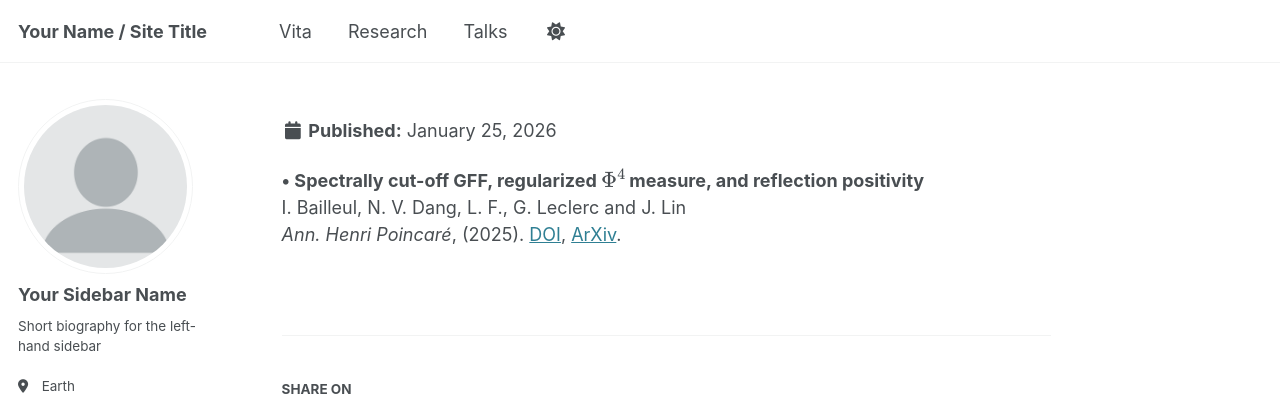
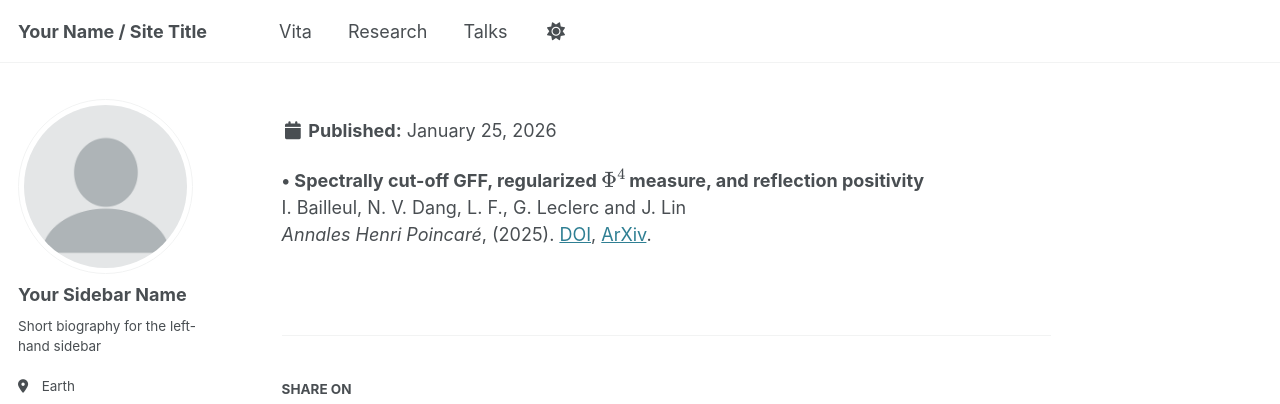
Before and after one commit to leonardferdinand/leonardferdinand.github.io, a Jekyll site: the page built from _publications/2025-10-VietSpectral.md, in a window 1280 px wide and 933 px high. Shown: the top 404 px of the window. Built offline with Jekyll 4.4.1, drawn with Linux system fonts in a browser that asks for light colours; some web fonts are replaced.

Commit message:
Update publication details for VietSpectral

```diff
--- a/_publications/2025-10-VietSpectral.md
+++ b/_publications/2025-10-VietSpectral.md
@@ -6,4 +6,4 @@ order: 1
 
 ---
 
-<b> &#8226; Spectrally cut-off GFF, regularized $\Phi^4$ measure, and reflection positivity</b> <br>I. Bailleul, N. V. Dang, L. F., G. Leclerc and J. Lin<br> <em>Ann. Henri Poincaré</em>, (2025). <a href='http://doi.org/10.1007/s00023-025-01620-9' target='_blank'>DOI</a>, <a href='https://arxiv.org/abs/2312.15511' target='_blank'>ArXiv</a>.
+<b> &#8226; Spectrally cut-off GFF, regularized $\Phi^4$ measure, and reflection positivity</b> <br>I. Bailleul, N. V. Dang, L. F., G. Leclerc and J. Lin<br> <em>Annales Henri Poincaré</em>, (2025). <a href='http://doi.org/10.1007/s00023-025-01620-9' target='_blank'>DOI</a>, <a href='https://arxiv.org/abs/2312.15511' target='_blank'>ArXiv</a>.
```
